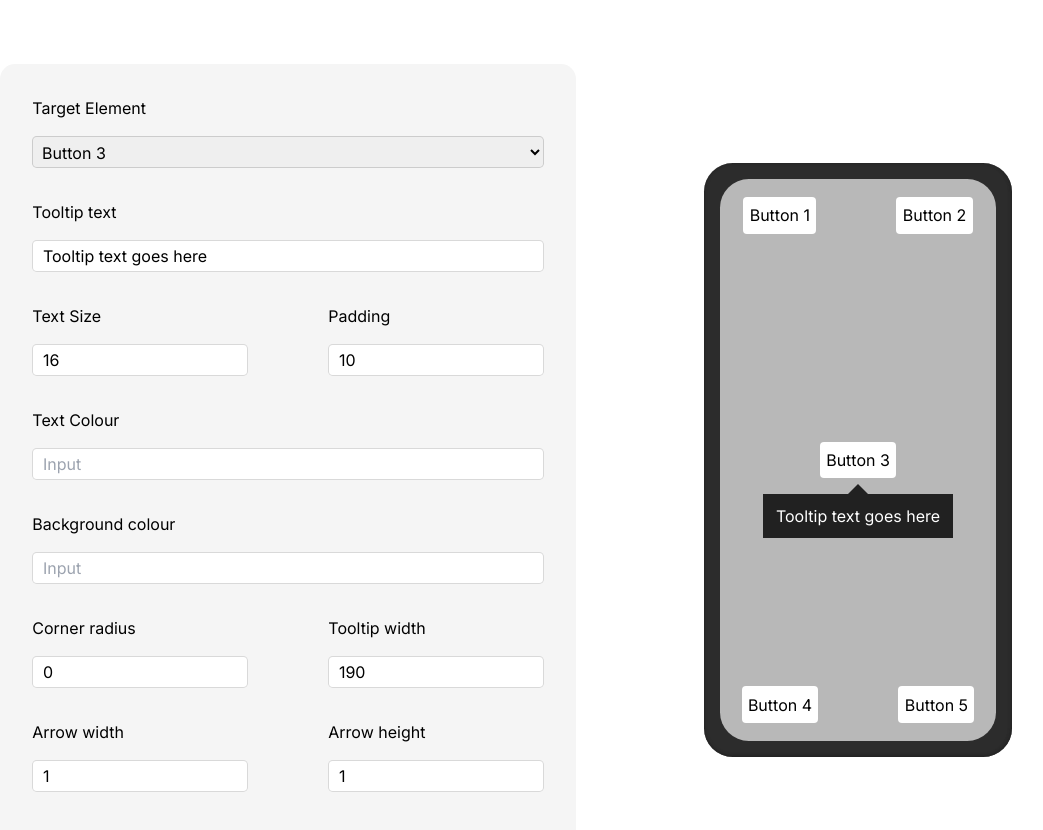
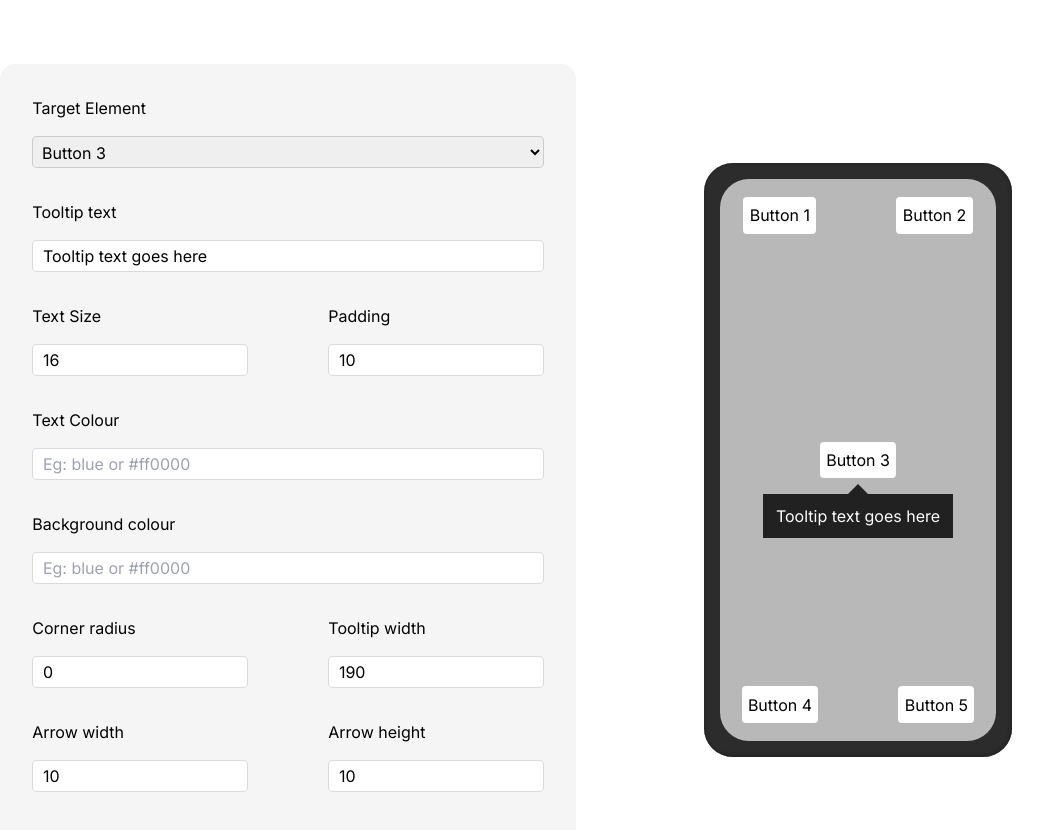
Before and after one commit to AbhayJha24/plotline-tooltip, a Next.js app: page / in a window 1280 px wide. Shown: the top 830 px of the page, without its empty margins (134-1177 px from the left). Built offline with nearby package versions, Linux system fonts and the light colour scheme.

Commit message:
Added documentation and fixed some bugs

```diff
--- a/app/components/settingform.js
+++ b/app/components/settingform.js
@@ -28,9 +28,9 @@ export default function SettingForm({toolTip, TextChange, ButtonChange, TextSize
                 </div>
             </section>
             <h1 className={styles.headings}>Text Colour</h1>
-            <input type="text" name="" id="" placeholder="Input" className={styles.field2} value={toolTip.textcolour} onChange={TextColourChange} />
+            <input type="text" name="" id="" placeholder="Eg: blue or #ff0000" className={styles.field2} value={toolTip.textcolour} onChange={TextColourChange} />
             <h1 className={styles.headings}>Background colour</h1>
-            <input type="text" name="" id="" placeholder="Input" className={styles.field2} value={toolTip.bgcolour} onChange={BgcolourChange} />
+            <input type="text" name="" id="" placeholder="Eg: blue or #ff0000" className={styles.field2} value={toolTip.bgcolour} onChange={BgcolourChange} />
             <section className={styles.twoInput}>
                 <div className={styles.box}>
                 <h1 className={styles.headings}>Corner radius</h1>
--- a/app/components/tooltip.js
+++ b/app/components/tooltip.js
@@ -82,8 +82,8 @@ export default function Tooltip({toolTip}) {
       }
 
       if(beakelement){
-        beakelement.current.style.transform = `scale(${toolTip.arrowwidth},${toolTip.arrowheight})`;
-        beakelement.current.style.top = `${-20-(10*(toolTip.arrowheight-1))}px`;
+        beakelement.current.style.transform = `scale(${toolTip.arrowwidth/10},${toolTip.arrowheight/10})`;
+        beakelement.current.style.top = `${-20-((toolTip.arrowheight-10))}px`;
         if(toolTip.bgcolour !== ""){
             beakelement.current.style.borderColor = `transparent transparent ${toolTip.bgcolour} transparent`;
         }
--- a/app/page.js
+++ b/app/page.js
@@ -7,29 +7,23 @@ import { useState, useEffect } from "react";
 
 export default () => {
 
-    const [toolTip, setToolTip] = useState({tooltiptext: "Tooltip text goes here", button: "Button 3", textsize: 16, padding: 10, textcolour: "", bgcolour: "", cradius: 0, tooltipwidth: 190,  arrowwidth: 1, arrowheight: 1});
+    const [toolTip, setToolTip] = useState({tooltiptext: "Tooltip text goes here", button: "Button 3", textsize: 16, padding: 10, textcolour: "", bgcolour: "", cradius: 0, tooltipwidth: 190,  arrowwidth: 10, arrowheight: 10});
 
     useEffect(() => {
-      if ((toolTip.textsize > (toolTip.tooltipwidth*(18/70))) || toolTip.textsize >= 30) {
-        let usize = {textsize: 0};
-        if((toolTip.tooltipwidth*(18/70)) < 30){
-            if((toolTip.tooltipwidth*(18/70)) > 0){
-                usize ={textsize : (toolTip.tooltipwidth*(18/70))};
-            }
-            else{
-                usize ={textsize : 1};
-            }
-        }
-        else{
-            usize ={textsize : 30}
-        }
+      if (toolTip.textsize > (toolTip.tooltipwidth*(18/70))) {
+        let usize ={textsize : (toolTip.tooltipwidth*(18/70))};
         setToolTip({...toolTip, ...usize});
       }
 
-      if(toolTip.arrowwidth > toolTip.tooltipwidth*(3/230)){
-        let rcaw = {arrowwidth: toolTip.tooltipwidth*(3/230)};
-        if(toolTip.tooltipwidth*(3/230) > 0){
-            rcaw = {arrowwidth: toolTip.tooltipwidth*(3/230)};
+      if(toolTip.textsize > 30){
+        let usize ={textsize : 30};
+        setToolTip({...toolTip, ...usize});
+      }
+
+      if(toolTip.arrowwidth > toolTip.tooltipwidth*(3/23)){
+        let rcaw = {arrowwidth: toolTip.tooltipwidth*(3/23)};
+        if(toolTip.tooltipwidth*(3/23) > 0){
+            rcaw = {arrowwidth: toolTip.tooltipwidth*(3/23)};
         }
         else{
             rcaw = {arrowwidth: 1};
@@ -61,7 +55,7 @@ export default () => {
 
     function onTextSizeChange(e){
         if((e.target.value > (toolTip.tooltipwidth*(9/115)) && e.target.value < (toolTip.tooltipwidth*(18/70))) || e.target.value < 30){
-            let size = {textsize : parseInt(e.target.value)};
+            let size = {textsize : parseFloat(e.target.value)};
             setToolTip({...toolTip , ...size});
         }
     }
@@ -91,22 +85,22 @@ export default () => {
     }
 
     function onTooltipWidthChange(e){
-        if(e.target.value > 70 && e.target.value < 231){
+        if(e.target.value > 69 && e.target.value < 231){
             let width = {tooltipwidth : parseInt(e.target.value)};
             setToolTip({...toolTip , ...width});
         }
     }
 
     function onArrowWidthChange(e){
-        if(e.target.value > 0 && e.target.value < toolTip.tooltipwidth*(3/230)){
-            let awidth = {arrowwidth : parseInt(e.target.value)};
+        if(e.target.value > 4 && e.target.value < toolTip.tooltipwidth*(3/23)){
+            let awidth = {arrowwidth : parseFloat(e.target.value)};
             setToolTip({...toolTip , ...awidth});
         }
     }
 
     function onArrowHeightChange(e){
-        if(e.target.value > 0 && e.target.value < 5){
-            let aheight = {arrowheight : parseInt(e.target.value)};
+        if(e.target.value > 4 && e.target.value < 31){
+            let aheight = {arrowheight : parseFloat(e.target.value)};
             setToolTip({...toolTip , ...aheight});
         }
     }
```
Also changed, not shown: 1 other file (tests, documents, lock files or other folders).
